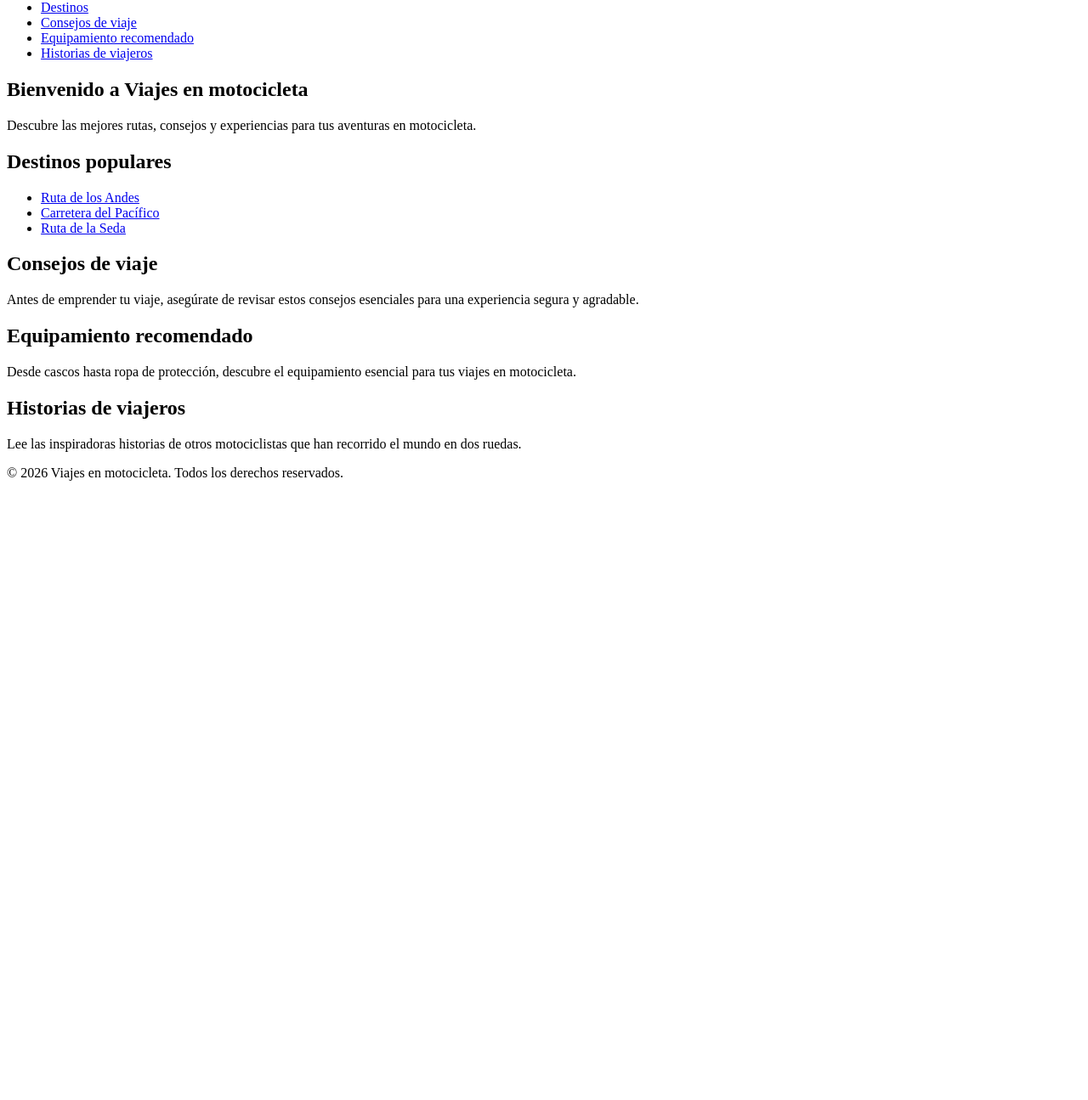
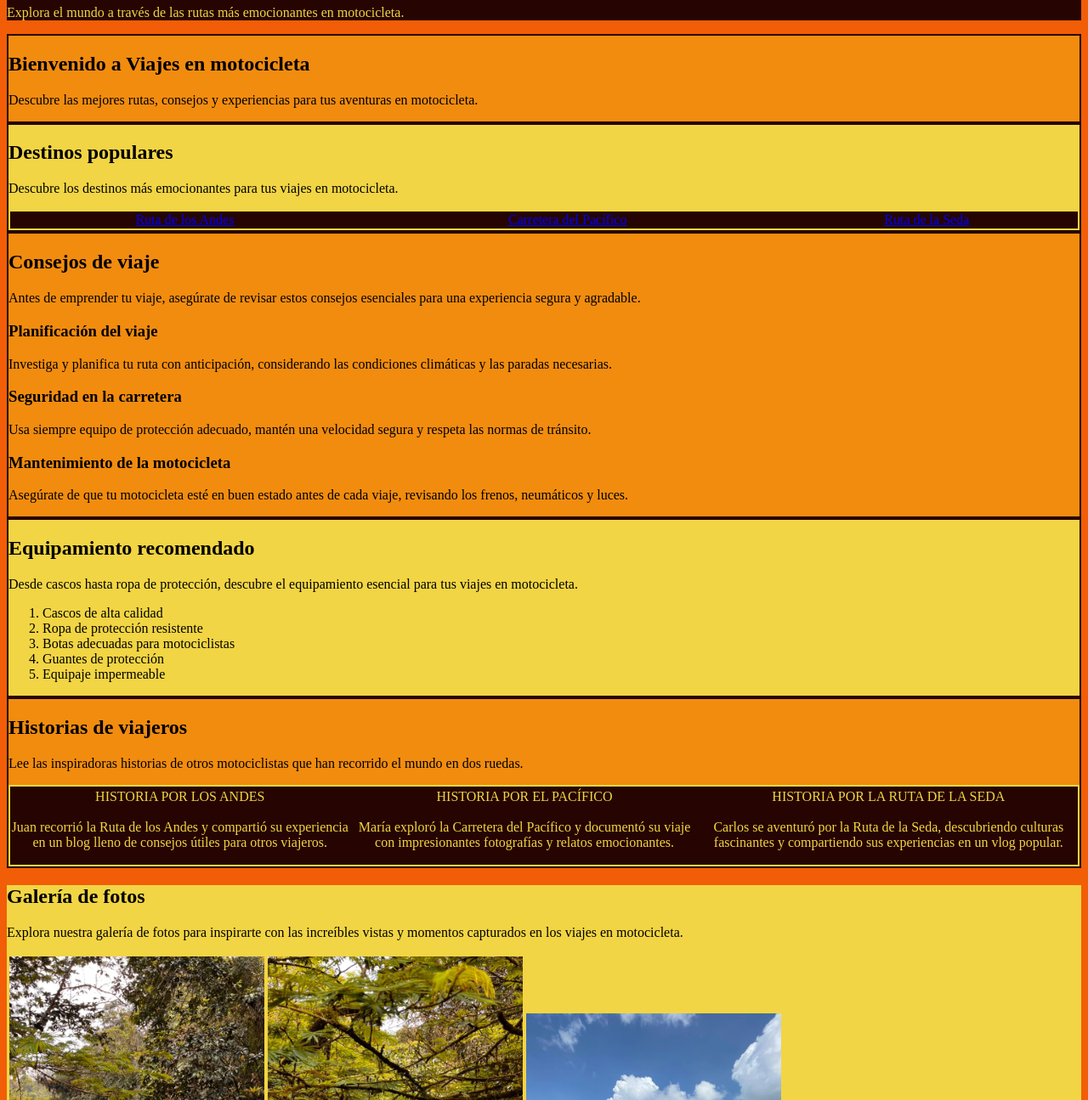
Before and after one commit to maicolc647-byte/EVALUACION-HTML, a plain HTML site: page index.html in a window 1280 px wide. Shown: the part 244-1539 px from the top of the page at 85% size. Before the commit the page ends 826 px from the top, so only its background shows below. Drawn offline with Linux system fonts and the light colour scheme.

Commit message:
tablas historia galeria

```diff
--- a/index.html
+++ b/index.html
@@ -5,54 +5,111 @@
     <meta name="viewport" content="width=device-width, initial-scale=1.0">
     <title>Viajes en motocicleta</title>
 </head>
-<body>
-    <header><img src="IMG/logo.jpeg" alt="logo motocicleta" width="100" height="100" >
+<body style="background-color: #F25D07;">
+    <header style="background-color: #260401;color: #F2D544;" >
+        <h2 style="text-align: center;"><img src="IMG/logo.jpeg" alt="logo motocicleta" width="100" height="100"> </h2>
+         <table style="width: 100%;text-align: center;">
+        <tr>
+            <td style="background-color: #F2D544;"><a href="#inicio">Inicio</a></td>
+            <td style="background-color: #F2D544;"><a href="#destinos">Destinos</a></td>
+            <td style="background-color: #F2D544;"><a href="#consejos">Consejos</a></td>
+            <td style="background-color: #F2D544;"><a href="#equipamiento">Equipamiento</a></td>
+            <td style="background-color: #F2D544;"><a href="#historias">Historias</a></td>
+            <td style="background-color: #F2D544;"><a href="#galeria">Galeria</a></td>
+        </tr>
+       </table>
         <h1>Viajes en motocicleta</h1>
         <p>Explora el mundo a través de las rutas más emocionantes en motocicleta.</p>
 
     </header>
     <nav>
-        <ul>
-            <li><a href="#inicio">inicio</a></li>
-            <li><a href="#destinos">Destinos</a></li>
-            <li><a href="#consejos">Consejos de viaje</a></li>
-            <li><a href="#equipamiento">Equipamiento recomendado</a></li>
-            <li><a href="#historias">Historias de viajeros</a></li>
-        </ul>
+
     </nav>
     <main>
-        <section id="inicio">
+        <section id="inicio" style="background-color: #F28C0F;border: 2px solid #260401;border collapse: collapse;">
             <h2>Bienvenido a Viajes en motocicleta</h2>
             <p>Descubre las mejores rutas, consejos y experiencias para tus aventuras en motocicleta.</p>
         </section>
 
-        <section id="destinos">
+        <section id="destinos" style="background-color: #F2D544; border: 2px solid #260401;border collapse: collapse;">
             <h2>Destinos populares</h2>
-            <ul>
-                <li><a href="#ruta1">Ruta de los Andes</a></li>
-                <li><a href="#ruta2">Carretera del Pacífico</a></li>
-                <li><a href="#ruta3">Ruta de la Seda</a></li>
-            </ul>
+            <p>Descubre los destinos más emocionantes para tus viajes en motocicleta.</p>
+            <table style="width: 90%;text-align: center;background-color: #260401;color: #F2D544; border: 2px solid #F2D544;border-collapse: collapse;width: 100%;">
+                <tr >
+                    <td><a href="https://fontur.com.co/es/ruta-pueblos-de-los-andes-la-espina-dorsal-del-pais-de-la-belleza" target="_blank">Ruta de los Andes</a></td>
+                    <td><a href="https://www.elespectador.com/turismo/asi-enamora-el-pacifico-colombiano-a-viajeros-de-todo-el-mundo-imperdibles-de-viaje/" target="_blank">Carretera del Pacífico</a></td>
+                    <td><a href="https://www.lifeder.com/ruta-seda/" target="_blank">Ruta de la Seda</a></td>
+                </tr>
+            </table>
         </section>
 
-        <section id="consejos">
+        <section id="consejos" style="background-color: #F28C0F; border: 2px solid #260401;border collapse: collapse;">
             <h2>Consejos de viaje</h2>
             <p>Antes de emprender tu viaje, asegúrate de revisar estos consejos esenciales para una experiencia segura y agradable.</p>
+            <article>
+                <h3>Planificación del viaje</h3>
+                <p>Investiga y planifica tu ruta con anticipación, considerando las condiciones climáticas y las paradas necesarias.</p>
+
+                <h3>Seguridad en la carretera</h3>
+                <p>Usa siempre equipo de protección adecuado, mantén una velocidad segura y respeta las normas de tránsito.</p>
+
+                <h3>Mantenimiento de la motocicleta</h3>
+                <p>Asegúrate de que tu motocicleta esté en buen estado antes de cada viaje, revisando los frenos, neumáticos y luces.</p>
+            </article>
         </section>
 
-        <section id="equipamiento">
+        <section id="equipamiento" style="background-color: #F2D544; border: 2px solid #260401;border collapse: collapse;">
             <h2>Equipamiento recomendado</h2>
             <p>Desde cascos hasta ropa de protección, descubre el equipamiento esencial para tus viajes en motocicleta.</p>
+            <OL>
+                <li>Cascos de alta calidad</li>
+                <li>Ropa de protección resistente</li>
+                <li>Botas adecuadas para motociclistas</li>
+                <li>Guantes de protección</li>
+                <li>Equipaje impermeable</li>
+            </OL>
         </section>
 
-        <section id="historias">
+        <section id="historias" style="background-color: #F28C0F; border: 2px solid #260401;border collapse: collapse;">
             <h2>Historias de viajeros</h2>
             <p>Lee las inspiradoras historias de otros motociclistas que han recorrido el mundo en dos ruedas.</p>
+            <table style="border: 2px solid #F2D544;border-collapse: collapse;width: 90%;text-align: center;background-color: #260401;color: #F2D544;width: 100%;">
+                <th>
+                    <tr>
+                        <td>HISTORIA POR LOS ANDES</td>
+                        <td>HISTORIA POR EL PACÍFICO</td>
+                        <td>HISTORIA POR LA RUTA DE LA SEDA</td>
+                    </tr>
+                </th>
+
+                <tr>
+                    <td><p>Juan recorrió la Ruta de los Andes y compartió su experiencia en un blog lleno de consejos útiles para otros viajeros.</p></td>
+                    <td><p>María exploró la Carretera del Pacífico y documentó su viaje con impresionantes fotografías y relatos emocionantes.</p></td>
+                    <td><p>Carlos se aventuró por la Ruta de la Seda, descubriendo culturas fascinantes y compartiendo sus experiencias en un vlog popular.</p></td>
+                </tr>
+            </table>
         </section>
 
+        <section id="galeria" style="background-color: #F2D544;">
+            <h2>Galería de fotos</h2>
+            <p>Explora nuestra galería de fotos para inspirarte con las increíbles vistas y momentos capturados en los viajes en motocicleta.</p>
+            <table>
+                <tr>
+                    <td><img src="IMG/galeria1.jpeg" alt="moto1" width="300px"></td>
+                    <td><img src="IMG/galeria2.jpeg" alt="moto2" width="300px"></td>
+                    <td><img src="IMG/galeria3.jpeg" alt="moto3" width="300px"></td>
+                </tr>
+                <tr>
+                    <td><img src="IMG/galeria4.jpeg" alt="moto4" width="300px"></td>
+                    <td><img src="IMG/galeria5.jpeg" alt="moto5" width="300px"></td>
+                    <td><img src="IMG/galeria6.jpeg" alt="moto6" width="300px"></td>
+                </tr>
+            </table>
+        </section>
     </main>
     <footer>
         <p>&copy; 2026 Viajes en motocicleta. Todos los derechos reservados.</p>
+        <a href="#inicio">Volver al inicio</a>
 
     </footer>
 </body>
```
Also changed, not shown: IMG/galeria1.jpeg (added), IMG/galeria2.jpeg (added), IMG/galeria3.jpeg (added), IMG/galeria4.jpeg (added), IMG/galeria5.jpeg (added), IMG/galeria6.jpeg (added).
